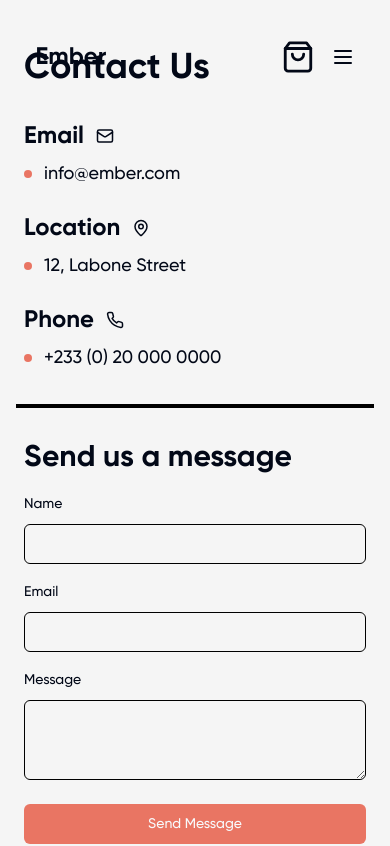
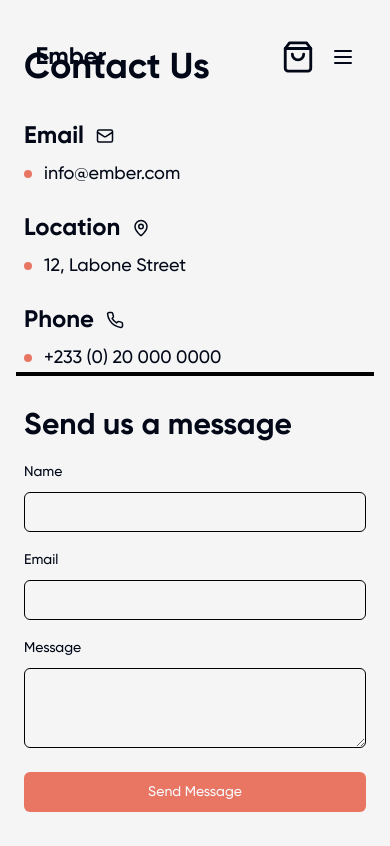
Before and after one commit to kasubonteng/ember, a Next.js app in the folder ember-client/: page /contact in a window 390 px wide. Shown: the top 846 px of the page. Built offline with nearby package versions, Linux system fonts and the light colour scheme.

Commit message:
refactor: update contact page layout and responsiveness

```diff
--- a/ember-client/app/contact/page.tsx
+++ b/ember-client/app/contact/page.tsx
@@ -116,13 +116,13 @@ const ContactInfo = ({
 
 const ContactPage = () => {
   return (
-    <section className="mx-auto flex min-h-[70vh] max-w-screen-2xl flex-col items-center justify-center p-4 md:flex-row">
+    <section className="mx-auto flex min-h-screen max-w-screen-2xl flex-col items-center justify-center p-4 md:flex-row">
       <div className="flex h-full w-full flex-col items-start justify-center md:flex-row">
         <motion.div
           initial={{ opacity: 0, x: -50 }}
           animate={{ opacity: 1, x: 0 }}
           transition={{ duration: 0.5 }}
-          className="space-y-8 border-black px-2 py-8 lg:px-8"
+          className="space-y-8 border-black px-2 pt-8 lg:px-8"
         >
           <h2 className="text-4xl font-bold">Contact Us</h2>
           <div className="space-y-6">
```
